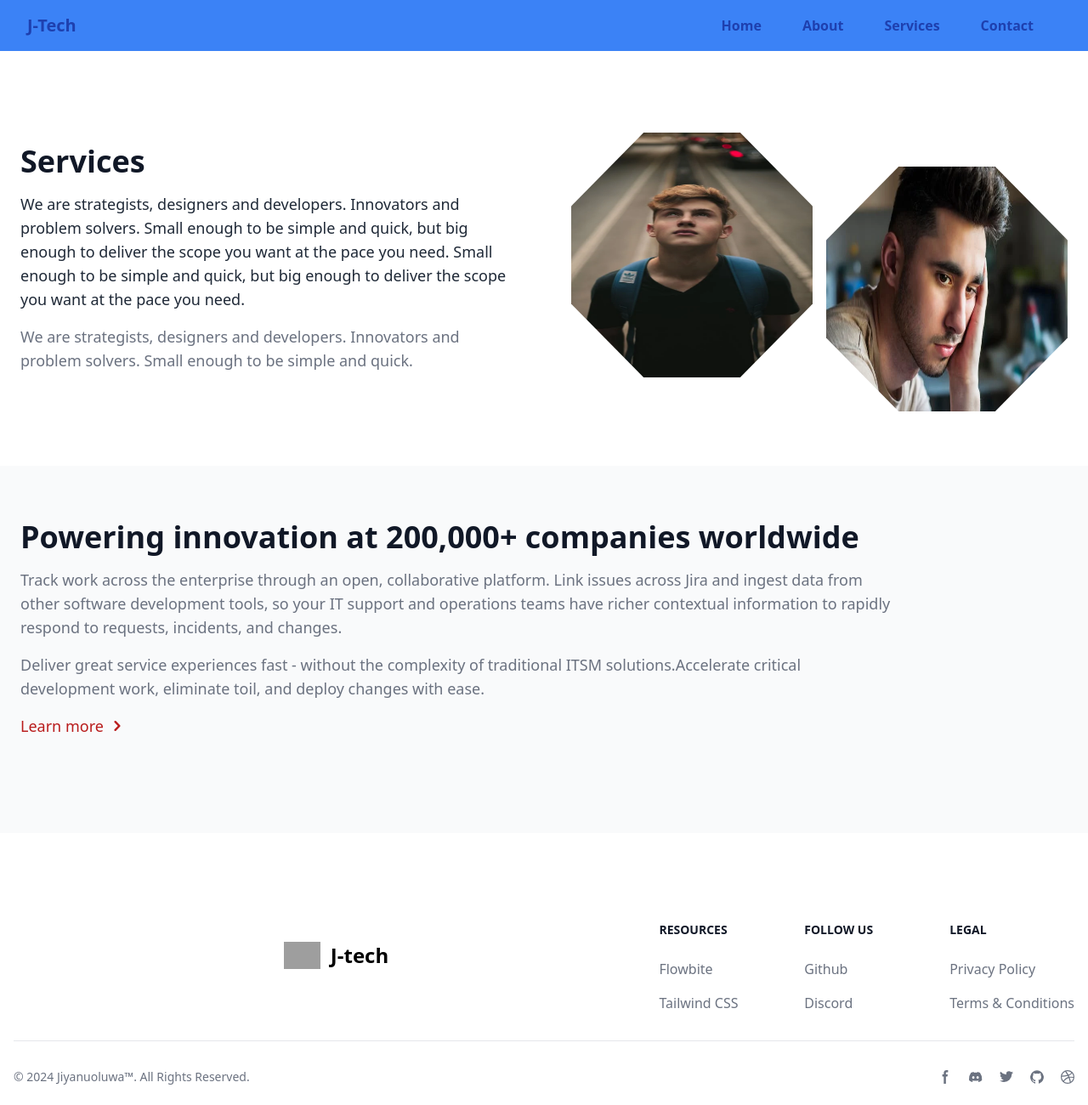
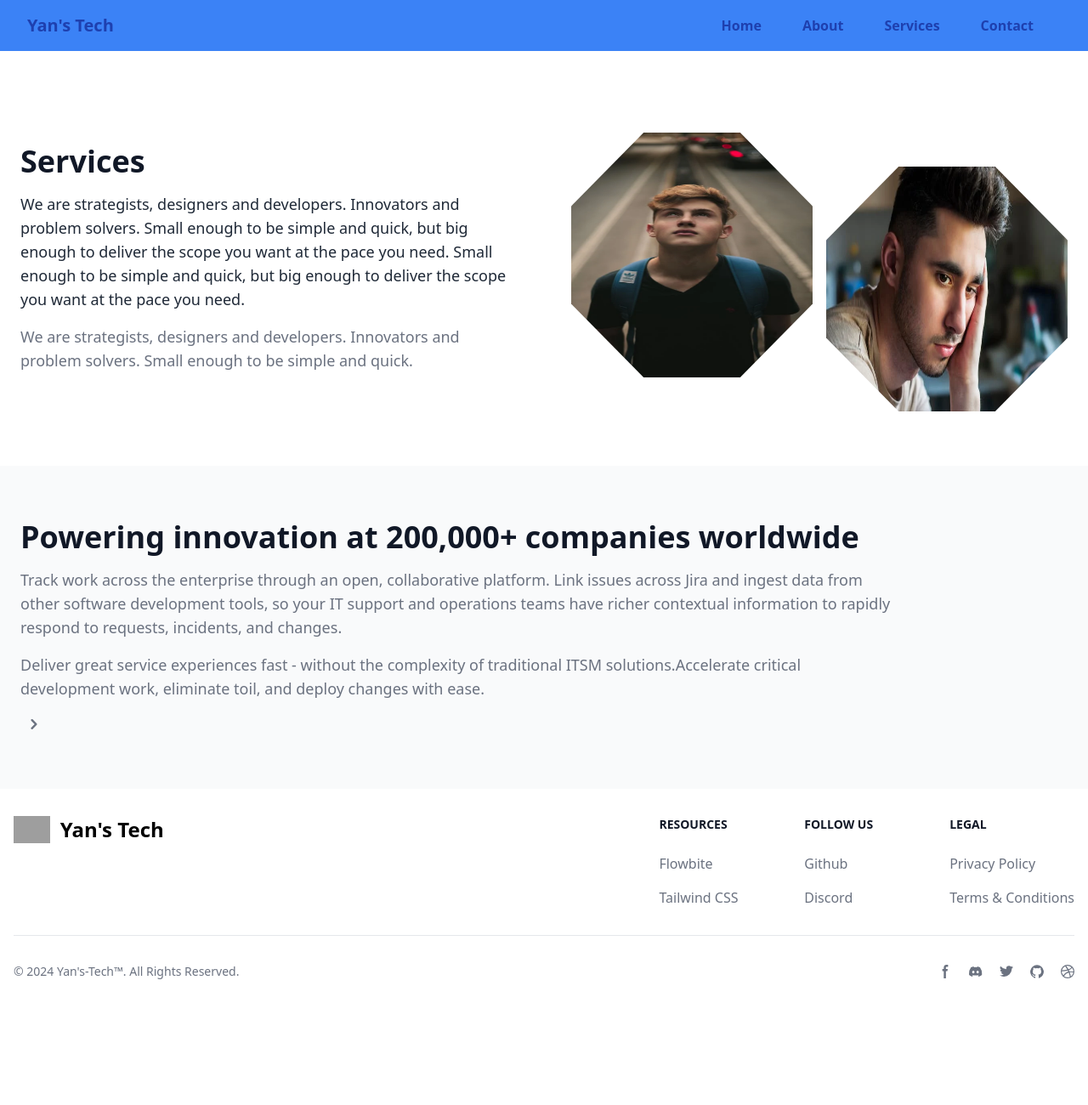
Before and after one commit to Jiyanu123/portfolio, a website: page service.html in a window 1280 px wide. Shown: the whole page at 85% size. After the commit the page ends 1185 px from the top, so only its background shows below. Drawn offline with Linux system fonts and the light colour scheme; grey boxes are pictures that could not be loaded.

Commit message:
Update service page title and branding

```diff
--- a/service.html
+++ b/service.html
@@ -3,13 +3,13 @@
 <head>
     <meta charset="UTF-8">
     <meta name="viewport" content="width=device-width, initial-scale=1.0">
-    <title>Document</title>
+    <title>Services</title>
     <link rel="stylesheet" href="style.css">
 </head>
 <body>
     <nav class="top-0 left-0 w-full bg-blue-500">
         <div class="container m-auto flex justify-between items-center text-blue-800">
-          <h1 class="pl-8 py-4 text-xl font-bold">J-Tech</h1>
+          <h1 class="pl-8 py-4 text-xl font-bold">Yan's Tech</h1>
           <ul class="hidden md:flex items-center pr-10 text-base font-semibold cursor-pointer">
            <a href="index.html"> <li class="hover:bg-white py-4 px-6">Home</li></a>
            <a href="about.html"> <li class="hover:bg-white py-4 px-6">About</li></a>
@@ -53,8 +53,7 @@
                             <h2 class="mb-4 text-4xl font-bold text-gray-900 dark:text-white">Powering innovation at <span class="font-extrabold">200,000+</span> companies worldwide</h2>
                             <p class="mb-4 font-light">Track work across the enterprise through an open, collaborative platform. Link issues across Jira and ingest data from other software development tools, so your IT support and operations teams have richer contextual information to rapidly respond to requests, incidents, and changes.</p>
                             <p class="mb-4 font-medium">Deliver great service experiences fast - without the complexity of traditional ITSM solutions.Accelerate critical development work, eliminate toil, and deploy changes with ease.</p>
-                            <a href="contact.html" class="inline-flex items-center font-medium text-primary-600 hover:text-primary-800 text-red-700 hover:bg-yellow-500 dark:text-primary-500 dark:hover:text-primary-700">
-                                Learn more
+
                                 <svg class="ml-1 w-6 h-6" fill="currentColor" viewBox="0 0 20 20" xmlns="http://www.w3.org/2000/svg"><path fill-rule="evenodd" d="M7.293 14.707a1 1 0 010-1.414L10.586 10 7.293 6.707a1 1 0 011.414-1.414l4 4a1 1 0 010 1.414l-4 4a1 1 0 01-1.414 0z" clip-rule="evenodd"></path></svg>
                         </div>
                     </div>
@@ -69,7 +68,7 @@
               <div class="mb-6 md:mb-0">
                   <a href="https://flowbite.com/" class="flex items-center">
                       <img src="https://flowbite.com/docs/images/logo.svg" class="h-8 me-3" alt="FlowBite Logo" />
-                      <span class="self-center text-2xl font-semibold whitespace-nowrap dark:text-white">J-tech</span>
+                      <span class="self-center text-2xl font-semibold whitespace-nowrap dark:text-white">Yan's Tech</span>
                   </a>
               </div>
               <div class="grid grid-cols-2 gap-8 sm:gap-6 sm:grid-cols-3">
@@ -110,7 +109,7 @@
           </div>
           <hr class="my-6 border-gray-200 sm:mx-auto dark:border-gray-700 lg:my-8" />
           <div class="sm:flex sm:items-center sm:justify-between">
-              <span class="text-sm text-gray-500 sm:text-center dark:text-gray-400">© 2024 <a href="https://flowbite.com/" class="hover:underline">Jiyanuoluwa™</a>. All Rights Reserved.
+              <span class="text-sm text-gray-500 sm:text-center dark:text-gray-400">© 2024 <a href="https://flowbite.com/" class="hover:underline">Yan's-Tech™</a>. All Rights Reserved.
               </span>
               <div class="flex mt-4 sm:justify-center sm:mt-0">
                   <a href="#" class="text-gray-500 hover:text-gray-900 dark:hover:text-white">
@@ -125,13 +124,13 @@
                         </svg>
                       <span class="sr-only">Discord community</span>
                   </a>
-                  <a href="#" class="text-gray-500 hover:text-gray-900 dark:hover:text-white ms-5">
+                  <a href=" https://x.com/YansLegend?t=QdeWGBXDHtMY9jmsPunkmw&s=08" class="text-gray-500 hover:text-gray-900 dark:hover:text-white ms-5">
                       <svg class="w-4 h-4" aria-hidden="true" xmlns="http://www.w3.org/2000/svg" fill="currentColor" viewBox="0 0 20 17">
                         <path fill-rule="evenodd" d="M20 1.892a8.178 8.178 0 0 1-2.355.635 4.074 4.074 0 0 0 1.8-2.235 8.344 8.344 0 0 1-2.605.98A4.13 4.13 0 0 0 13.85 0a4.068 4.068 0 0 0-4.1 4.038 4 4 0 0 0 .105.919A11.705 11.705 0 0 1 1.4.734a4.006 4.006 0 0 0 1.268 5.392 4.165 4.165 0 0 1-1.859-.5v.05A4.057 4.057 0 0 0 4.1 9.635a4.19 4.19 0 0 1-1.856.07 4.108 4.108 0 0 0 3.831 2.807A8.36 8.36 0 0 1 0 14.184 11.732 11.732 0 0 0 6.291 16 11.502 11.502 0 0 0 17.964 4.5c0-.177 0-.35-.012-.523A8.143 8.143 0 0 0 20 1.892Z" clip-rule="evenodd"/>
                     </svg>
                       <span class="sr-only">Twitter page</span>
                   </a>
-                  <a href="#" class="text-gray-500 hover:text-gray-900 dark:hover:text-white ms-5">
+                  <a href="https://github.com/Jiyanu123" class="text-gray-500 hover:text-gray-900 dark:hover:text-white ms-5">
                       <svg class="w-4 h-4" aria-hidden="true" xmlns="http://www.w3.org/2000/svg" fill="currentColor" viewBox="0 0 20 20">
                             <path fill-rule="evenodd" d="M10 .333A9.911 9.911 0 0 0 6.866 19.65c.5.092.678-.215.678-.477 0-.237-.01-1.017-.014-1.845-2.757.6-3.338-1.169-3.338-1.169a2.627 2.627 0 0 0-1.1-1.451c-.9-.615.07-.6.07-.6a2.084 2.084 0 0 1 1.518 1.021 2.11 2.11 0 0 0 2.884.823c.044-.503.268-.973.63-1.325-2.2-.25-4.516-1.1-4.516-4.9A3.832 3.832 0 0 1 4.7 7.068a3.56 3.56 0 0 1 .095-2.623s.832-.266 2.726 1.016a9.409 9.409 0 0 1 4.962 0c1.89-1.282 2.717-1.016 2.717-1.016.366.83.402 1.768.1 2.623a3.827 3.827 0 0 1 1.02 2.659c0 3.807-2.319 4.644-4.525 4.889a2.366 2.366 0 0 1 .673 1.834c0 1.326-.012 2.394-.012 2.72 0 .263.18.572.681.475A9.911 9.911 0 0 0 10 .333Z" clip-rule="evenodd"/>
                       </svg>
```
